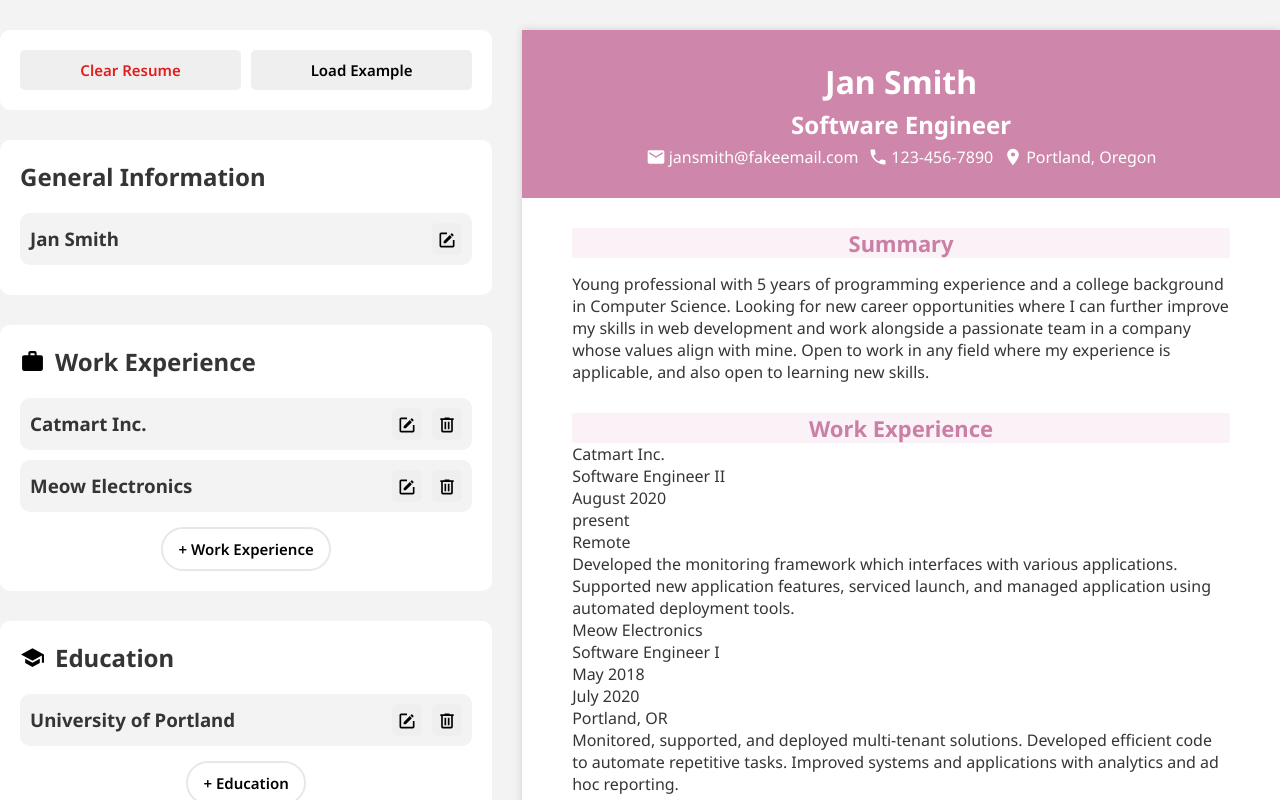
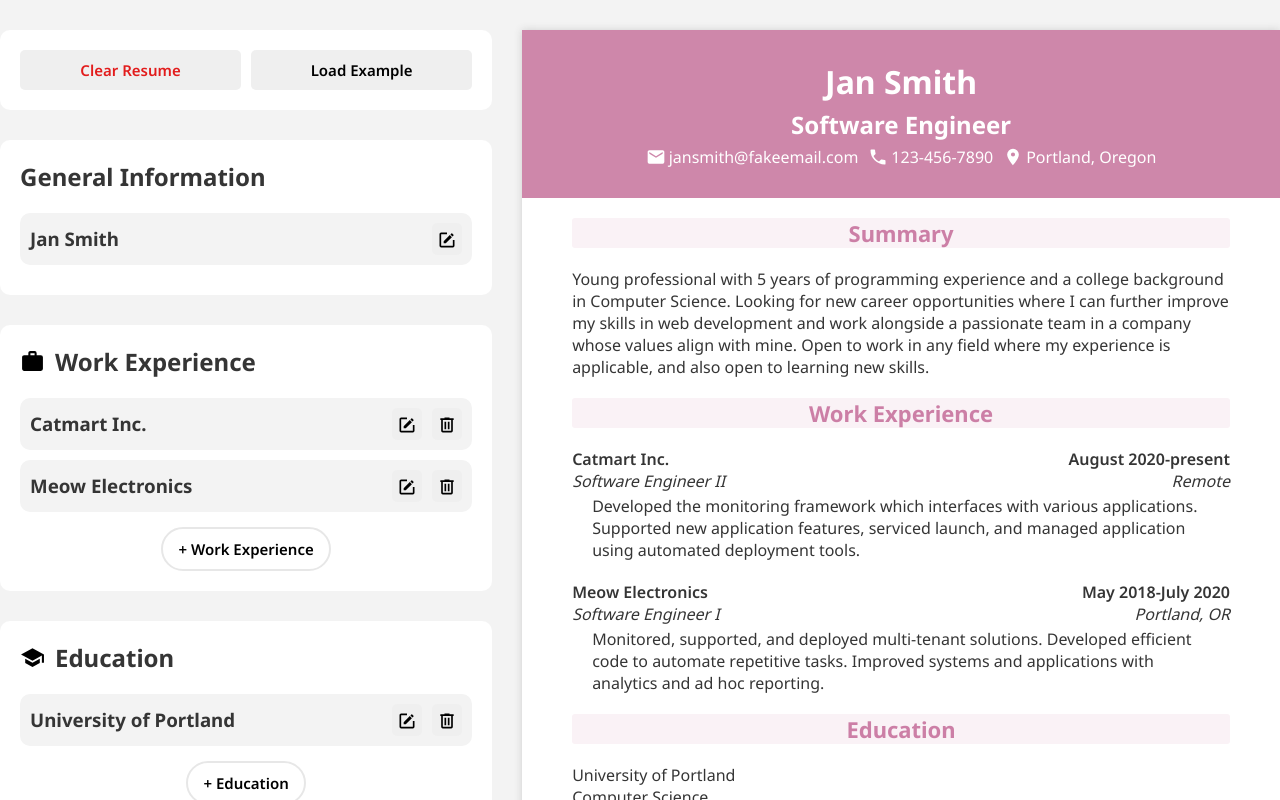
Before and after one commit to caylinvu/cv-app, a React (Vite) app: page / in a window 1280 px wide. Both pictures are taken after a click on the button "Load Example". Shown: the top 800 px of the page. Built offline with nearby package versions, Linux system fonts and the light colour scheme.

Commit message:
Style work experience section

```diff
--- a/src/components/workExp/DisplayWorkExp.jsx
+++ b/src/components/workExp/DisplayWorkExp.jsx
@@ -5,12 +5,26 @@ function DisplayWorkExp({ workExp }) {
       {workExp.map((obj) => {
         return (
           <div className="work-entry" key={obj.id}>
-            <p>{obj.company}</p>
-            <p>{obj.position}</p>
-            <p>{obj.startDate}</p>
-            <p>{obj.endDate}</p>
-            <p>{obj.location}</p>
-            <p>{obj.description}</p>
+            <div className="bold">
+              <p>{obj.company}</p>
+              {obj.startDate && obj.endDate ? (
+                <p>
+                  {obj.startDate}-{obj.endDate}
+                </p>
+              ) : (obj.startDate && !obj.endDate) || (!obj.startDate && obj.endDate) ? (
+                <p>
+                  {obj.startDate}
+                  {obj.endDate}
+                </p>
+              ) : (
+                ''
+              )}
+            </div>
+            <div className="italic">
+              <p>{obj.position}</p>
+              <p>{obj.location}</p>
+            </div>
+            <p className="desc">{obj.description}</p>
           </div>
         );
       })}
--- a/src/styles/App.css
+++ b/src/styles/App.css
@@ -132,7 +132,7 @@ textarea:focus {
 
 .display-header {
   text-align: center;
-  margin-top: 30px;
+  margin-top: 20px;
   font-size: 22px;
   background-color: rgb(250, 242, 246);
   color: rgb(204, 127, 166);
@@ -140,5 +140,27 @@ textarea:focus {
 }
 
 .summary p {
-  padding-top: 15px;
+  margin-top: 20px;
 }
+
+.work-entry,
+.education-entry {
+  margin-top: 20px;
+}
+
+.work-entry > div {
+  display: flex;
+  justify-content: space-between;
+}
+
+.bold {
+  font-weight: 600;
+}
+
+.italic {
+  font-style: italic;
+}
+
+.desc {
+  margin: 3px 20px;
+}
```
